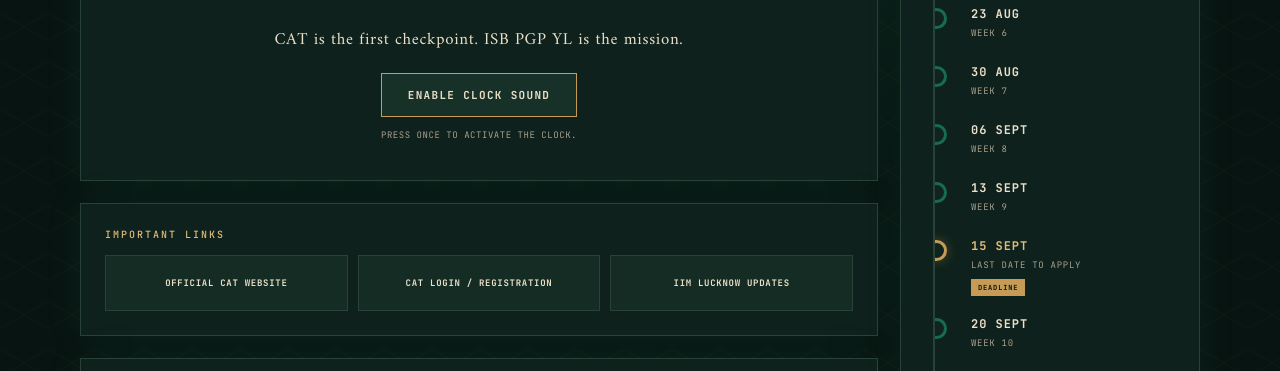
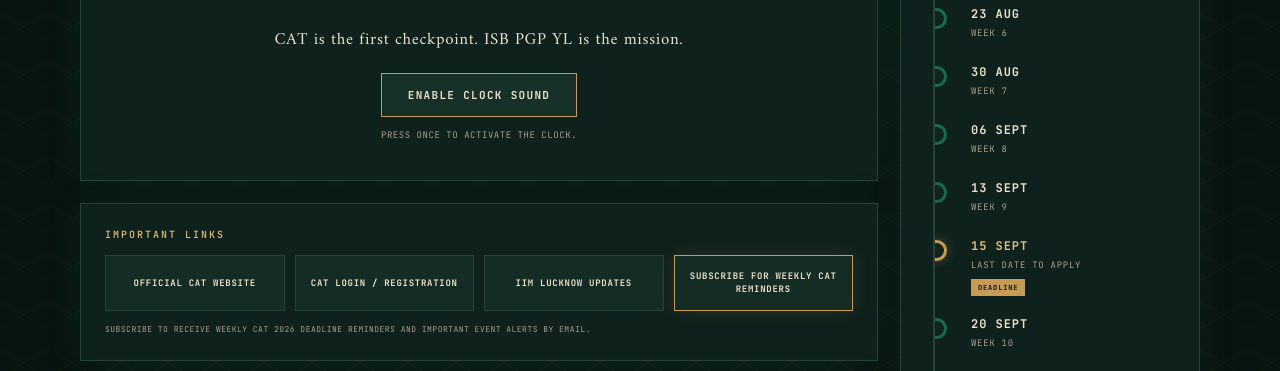
Before and after one commit to Aman2228/cat-countdown-2026, a plain HTML site: page index.html in a window 1280 px wide. Shown: the part 381-752 px from the top of the page. Drawn offline with Linux system fonts and the light colour scheme.

Commit message:
Update index.html

```diff
--- a/index.html
+++ b/index.html
@@ -206,7 +206,7 @@
 
       .link-grid {
         display: grid;
-        grid-template-columns: repeat(3, 1fr);
+        grid-template-columns: repeat(4, 1fr);
         gap: 10px;
       }
 
@@ -235,6 +235,26 @@
         background: var(--gold);
         border-color: var(--gold);
         box-shadow: 0 0 18px rgba(198, 155, 85, 0.22);
+      }
+
+      .subscribe-link {
+        border-color: var(--gold);
+        box-shadow: 0 0 18px rgba(198, 155, 85, 0.14);
+      }
+      .subscribe-note {
+        margin: 12px 0 0;
+        color: var(--parchment-dim);
+        font-family: "JetBrains Mono", monospace;
+        font-size: 8px;
+        line-height: 1.6;
+        letter-spacing: 0.06em;
+        text-transform: uppercase;
+      }
+
+      .subscribe-link:hover {
+        color: var(--void);
+        background: var(--gold-bright);
+        border-color: var(--gold-bright);
       }
 
       .sound-panel {
@@ -602,7 +622,19 @@
               >
                 IIM Lucknow Updates
               </a>
+
+              <a
+                class="cat-link subscribe-link"
+                href="https://buttondown.com/reminder"
+                target="_blank"
+                rel="noopener noreferrer"
+              >
+                Subscribe for Weekly CAT Reminders
+              </a>
             </div>
+            <p class="subscribe-note">
+              Subscribe to receive weekly CAT 2026 deadline reminders and important event alerts by email.
+            </p>
           </div>
         </section>
 
```
